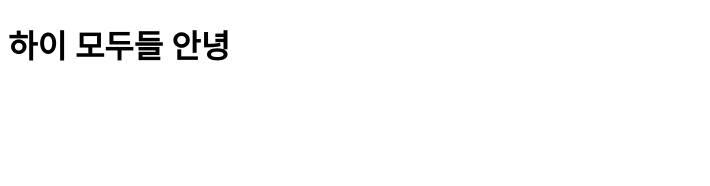
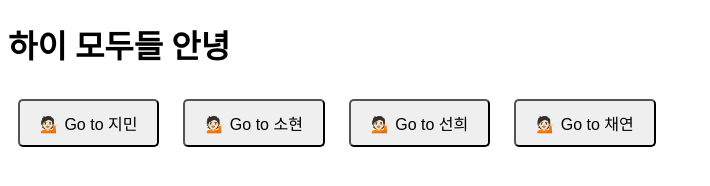
Before and after one commit to urjimyu/My-Name, a plain HTML site: page src/home/index.html in a window 1280 px wide. Shown: the whole page, without its empty margins (0-710 px from the left). Drawn offline with Linux system fonts and the light colour scheme.

Commit message:
make buttons.

```diff
--- a/src/home/index.html
+++ b/src/home/index.html
@@ -4,8 +4,21 @@
     <meta charset="UTF-8" />
     <meta name="viewport" content="width=device-width, initial-scale=1.0" />
     <title>MY NAME</title>
+    <style>
+      button {
+        padding: 10px 20px;
+        font-size: 16px;
+        margin: 10px;
+        cursor: pointer;
+        border-radius: 5px;
+      }
+    </style>
   </head>
   <body>
     <h1>하이 모두들 안녕</h1>
+    <button onclick="window.location.href=''">💁🏻 Go to 지민</button>
+    <button onclick="window.location.href=''">💁🏻 Go to 소현</button>
+    <button onclick="window.location.href=''">💁🏻 Go to 선희</button>
+    <button onclick="window.location.href=''">💁🏻 Go to 채연</button>
   </body>
 </html>
```
